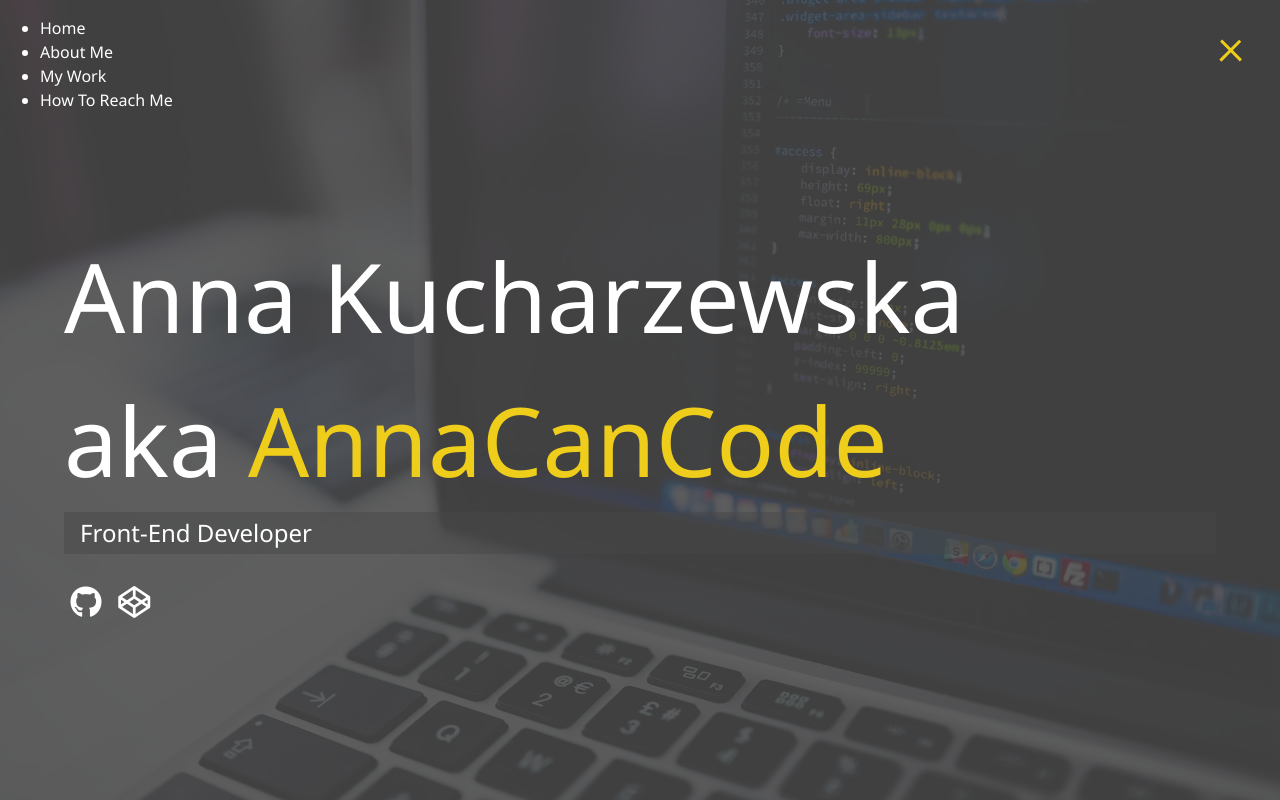
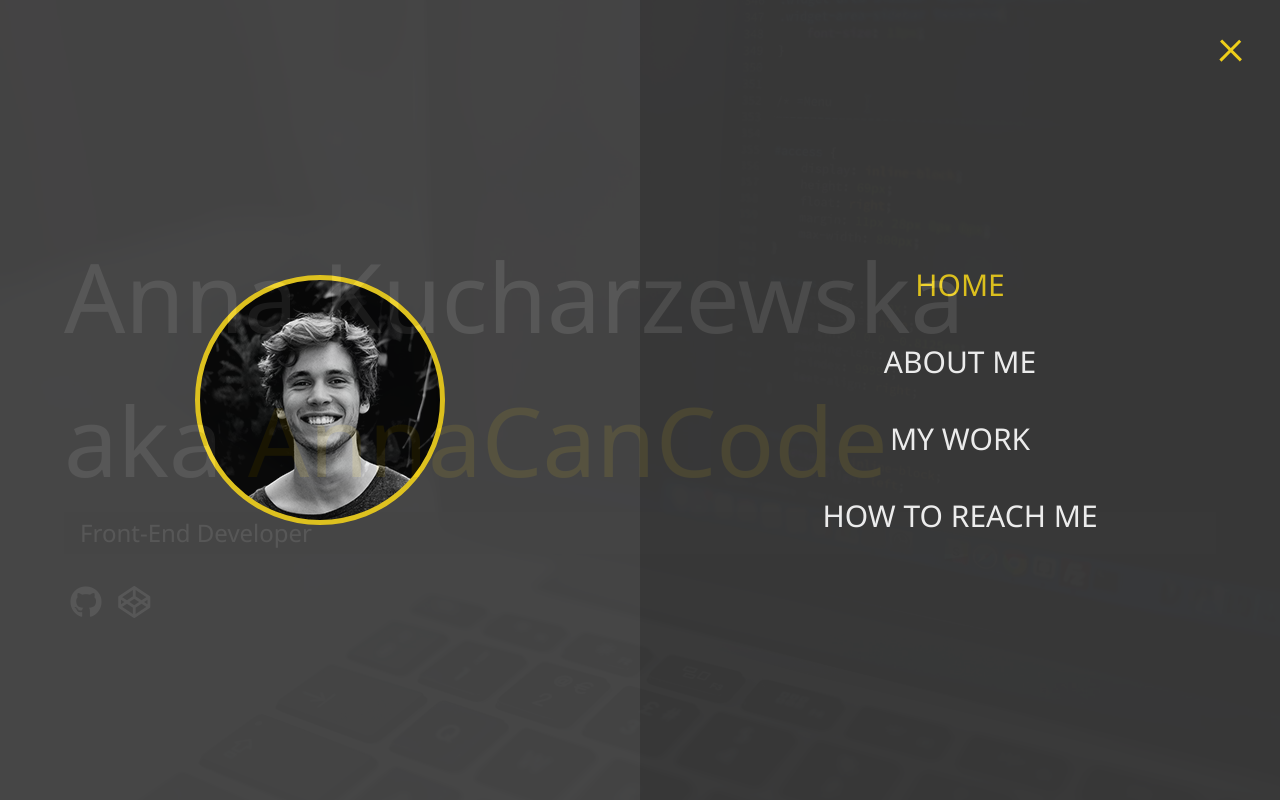
Before and after one commit to AnnaCanCode/annacancode_portfolio, a plain HTML site: page index.html in a window 1280 px wide. Both pictures are taken after a click on the element 1231 px from the left and 47 px from the top of the page. Drawn offline with Linux system fonts and the light colour scheme.

Commit message:
Menu Overlay

```diff
--- a/css/main.css
+++ b/css/main.css
@@ -32,6 +32,84 @@
         transition: all 0.5s ease-out;
         transform: rotate(-45deg) translate(7px, -6px); }
 
+/*Menu Overlay*/
+.menu {
+  position: fixed;
+  top: 0;
+  width: 100%;
+  opacity: 0.9;
+  visibility: hidden;
+  /*Nav Side*/
+  /*Branding Side*/
+  /*Nav Item*/ }
+  .menu.show {
+    visibility: visible; }
+  .menu-branding, .menu-nav {
+    display: flex;
+    flex-flow: column wrap;
+    align-items: center;
+    justify-content: center;
+    float: left;
+    width: 50%;
+    height: 100vh;
+    overflow: hidden; }
+  .menu-nav {
+    margin: 0;
+    padding: 0;
+    background: #373737;
+    list-style: none;
+    transform: translate3d(100%, 0, 0);
+    transition: all 0.5s ease-out; }
+    .menu-nav.show {
+      /*Slide in from right*/
+      transform: translate3d(0, 0, 0); }
+  .menu-branding {
+    background: #444;
+    transform: translate3d(-100%, 0, 0);
+    transition: all 0.5s ease-out; }
+    .menu-branding.show {
+      /*Slide in from left*/
+      transform: translate3d(0, 0, 0); }
+    .menu-branding .portrait {
+      width: 250px;
+      height: 250px;
+      background: url("../img/portrait.jpg");
+      border-radius: 50%;
+      border: 5px solid #eece1a; }
+  .menu .nav-item {
+    transform: translate3d(0, 600px, 0);
+    transition: all 0.5s ease-out; }
+    .menu .nav-item.show {
+      /*Slide in from right*/
+      transform: translate3d(0, 0, 0); }
+    .menu .nav-item.current > a {
+      color: #eece1a; }
+  .menu .nav-link {
+    display: inline-block;
+    position: relative;
+    font-size: 30px;
+    text-transform: uppercase;
+    padding: 1rem 0;
+    font-weight: 300;
+    color: #ffffff;
+    text-decoration: none;
+    transition: all 0.5s ease-out; }
+    .menu .nav-link:hover {
+      color: #eece1a; }
+
+/*Delay each nav item slide by 0.1s*/
+.nav-item:nth-child(1) {
+  transition-delay: 0.1s; }
+
+.nav-item:nth-child(2) {
+  transition-delay: 0.2s; }
+
+.nav-item:nth-child(3) {
+  transition-delay: 0.3s; }
+
+.nav-item:nth-child(4) {
+  transition-delay: 0.4s; }
+
 /*Global*/
 * {
   box-sizing: border-box; }
@@ -44,6 +122,7 @@ body {
   font-family: 'Segoe UI', Tahoma, Geneva, Verdana, sans-serif;
   line-height: 1.5; }
   body#bg-img {
+    overflow: hidden;
     background: url("../img/background.jpg");
     background-attachment: fixed;
     background-size: cover; }
--- a/index.html
+++ b/index.html
@@ -22,7 +22,7 @@
                 <div class="portrait"></div>
             </div>
             <ul class="menu-nav">
-                <li class="nav-item">
+                <li class="nav-item current">
                     <a href="/" class="nav-link">
                         Home
                     </a>
```
